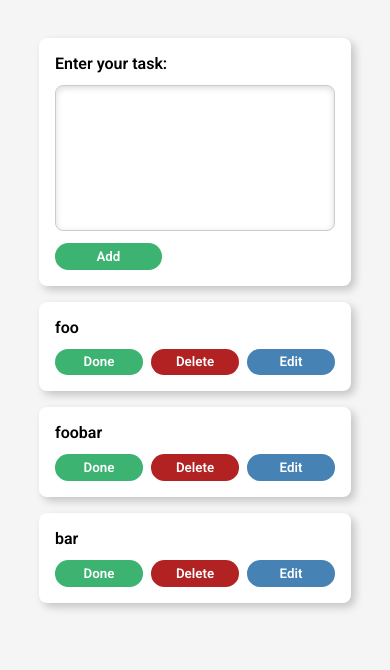
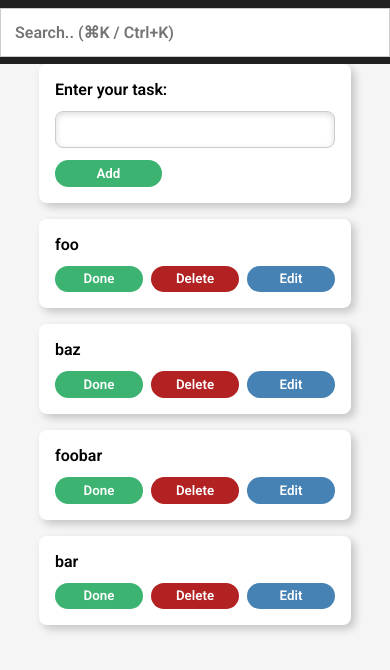
Before and after one commit to patricklubach/todo, a plain HTML site: page public/index.html in a window 390 px wide. Drawn offline with Linux system fonts and the light colour scheme.

Commit message:
Add rudimentary filter/search

```diff
--- /dev/null
+++ b/public/eventhandler.js
@@ -0,0 +1,20 @@
+/**
+ * Global event listener for command/control + K shortcut.
+ */
+document.addEventListener('keydown', (e) => {
+    if ((e.metaKey || e.ctrlKey) && e.key === 'k') {
+        e.preventDefault();
+        const input = document.getElementById('search');
+        input?.focus();
+    }
+});
+
+const search = document.getElementById("search")
+search.addEventListener("input", (event) => {
+    console.log(`Search for "${event.target.value}"`)
+    const searchString = event.target.value;
+    const tasks = Tasks.loadAll();
+    const filteredTasks = tasks.filter(task => task.description.includes(searchString));
+    console.log(filteredTasks);
+    Tasks.display(filteredTasks);
+});
--- a/public/handle.js
+++ b/public/handle.js
@@ -6,6 +6,7 @@ class Task {
     this.updatedAt = new Date();
     this.editMode = false;
     this.done = false;
+    this.archived = false;
   }
 
   save() {
@@ -61,6 +62,17 @@ class Tasks {
     return task;
   }
 
+  static loadAll() {
+    console.log("Loading all tasks")
+    const tasksList = [];
+    for (let i = 0; i < localStorage.length; i++) {
+      let id = localStorage.key(i);
+      let task = this.load(id);
+      tasksList.push(task);
+    }
+    return tasksList;
+  }
+
   static add() {
     const description = document.getElementById("description").innerHTML;
     this.create(description);
@@ -73,23 +85,27 @@ class Tasks {
     this.display();
   }
 
-  static display() {
+  static display(tasks = []) {
     console.log("Displaying tasks");
-    const tasksList = [];
     const tasksElement = document.getElementById("tasks");
-    let tasks = document.createElement("div");
-    tasks.id = "tasks";
-    for (let i = 0; i < localStorage.length; i++) {
-      let id = localStorage.key(i);
-      let task = this.load(id);
-      tasksList.push(task);
+
+    let newTasksElement = document.createElement("div");
+    newTasksElement.id = "tasks";
+
+    let tasksList;
+    if (0 < tasks.length) {
+      tasksList = tasks;
+    } else {
+      tasksList = this.loadAll();
     }
     tasksList.sort((a, b) => new Date(b.createdAt) - new Date(a.createdAt));
+
     for (let task of tasksList) {
       let taskElement = task.getHTMLElement();
-      tasks.appendChild(taskElement);
+      newTasksElement.appendChild(taskElement);
     }
-    tasksElement.replaceWith(tasks);
+
+    tasksElement.replaceWith(newTasksElement);
   }
 
   static create(description) {
@@ -138,8 +154,10 @@ function format(cmd) {
 function init() {
   console.log("Initializing app");
   localStorage.clear();
+  const search = document.getElementById("search");
+  search.value = "";
   console.log("Adding tasks");
-  const tasks = ["foo", "bar", "foobar"];
+  const tasks = ["foo", "bar", "baz", "foobar"] //"lol", "lul", "lel", "lal", "bingo", "bongo", "bengo", "bango"];
 
   for (let i = 0; i < tasks.length; i++) {
     Tasks.create(tasks[i]);
--- a/public/index.html
+++ b/public/index.html
@@ -4,23 +4,20 @@
         <title>ToDo</title>
 
         <link rel="stylesheet" href="style.css" />
+        <link rel="stylesheet" href="https://fonts.googleapis.com/css2?family=Roboto:ital,wght@0,100..900;1,100..900&display=swap">
         <link rel="preconnect" href="https://fonts.googleapis.com">
         <link rel="preconnect" href="https://fonts.gstatic.com" crossorigin>
-        <link href="https://fonts.googleapis.com/css2?family=Roboto:ital,wght@0,100..900;1,100..900&display=swap" rel="stylesheet">
     </head>
 
     <body>
-        <h1>Task List</h1>
+        <div class="topnav">
+            <input type="text" id="search" placeholder="Search.. (⌘K / Ctrl+K)">
+        </div>
         <div id="wrapper">
             <div class="task" id="add-task">
                 <label for="add-todo">Enter your task:</label>
                 <div class="editor">
                     <div id="description" contenteditable="true"></div>
-                    <!-- <div id="format-buttons">
-                        <button class="done-button" onclick="format('bold')">Bold</button>
-                        <button class="done-button" onclick="format('underline')">Underline</button>
-                        <button class="done-button" onclick="format('italic')">Italic</button>
-                    </div> -->
                 </div>
                 <button class="add-button done-button" onclick="Tasks.add()">
                     Add
@@ -32,4 +29,6 @@
     </body>
 
     <script src="handle.js"></script>
+    <script src="eventhandler.js"></script>
+
 </html>
--- a/public/style.css
+++ b/public/style.css
@@ -10,7 +10,6 @@
 
 body {
     font-family: sans-serif;
-    /* background-image: url("img/background3.jpg"); */
     background-color: whitesmoke;
     background-position: center; /* Center the image */
     background-repeat: no-repeat; /* Do not repeat the image */
@@ -18,12 +17,44 @@ body {
     background-attachment: fixed;
 }
 
-h1 {
-    display: flex;
-    justify-content: center;
-    align-items: center;
-    color: whitesmoke;
+/* ---------- TOPNAV ---------- */
+.topnav {
+  background-color: #202020;
+  position: sticky;
+  top: 0;
+  display: flex;
+  justify-content: center; /* Horizontal centering */
+  align-items: center;     /* Vertical centering */
+  height: 4em;             /* Requires height for vertical centering */
+  width: 100%;
 }
+
+.topnav input[type=text] {
+  border: none;
+  font-size: 1em;
+  width: 32em;
+  padding: 0.5rem;
+}
+
+@media screen and (max-width: 600px) {
+  .topnav a, .topnav input[type=text] {
+    float: none;
+    display: block;
+    text-align: left;
+    width: 100%;
+    margin: 0;
+    padding: 14px;
+  }
+  .topnav input[type=text] {
+    border: 1px solid #ccc;
+  }
+}
+
+/* ---------- SIDE NAV ---------- */
+
+
+
+/* ---------- MAIN ---------- */
 
 #wrapper  {
     margin: auto;
@@ -33,6 +64,7 @@ h1 {
     flex-direction: column;
     row-gap: 1em;
     /* background-color: aquamarine; */
+    font-size: 1em;
 }
 
 #tasks {
@@ -51,6 +83,15 @@ h1 {
     flex-direction: column;
     gap: 0.75rem;
     box-shadow: 4px 4px 8px rgba(0, 0, 0, 0.2);
+}
+
+#description {
+    font-size: inherit;
+    border: 1px solid #ccc;
+    border-radius: 8px;
+    outline: none;
+    box-shadow: inset 0 2px 6px rgba(0, 0, 0, 0.15);
+    padding: 0.5rem;
 }
 
 #btn-wrapper {
@@ -98,40 +139,3 @@ button {
     column-gap: 0.5em;
     margin-top: 1em;
 }
-
-input[type="text"] {
-    font-size: 1rem;
-    height: 32px;
-
-    border: 1px solid #ccc;
-    border-radius: 4px;
-
-    outline: none;
-
-    box-shadow: inset 0 2px 6px rgba(0, 0, 0, 0.15);
-
-    text-align: top;
-    vertical-align: top;
-}
-
-input[type="text"]:focus {
-    box-shadow:
-        inset 0 2px 6px rgba(0, 0, 0, 0.2),
-        0 0 0 3px rgba(79, 70, 229, 0.2);
-}
-
-#description {
-    height: 8em;
-    font-size: 1rem;
-
-    background-color: white;
-
-    border: 1px solid #ccc;
-    border-radius: 8px;
-
-    outline: none;
-
-    box-shadow: inset 0 2px 6px rgba(0, 0, 0, 0.15);
-    min-height: 120px;
-    padding: 0.5rem;
-}
```
